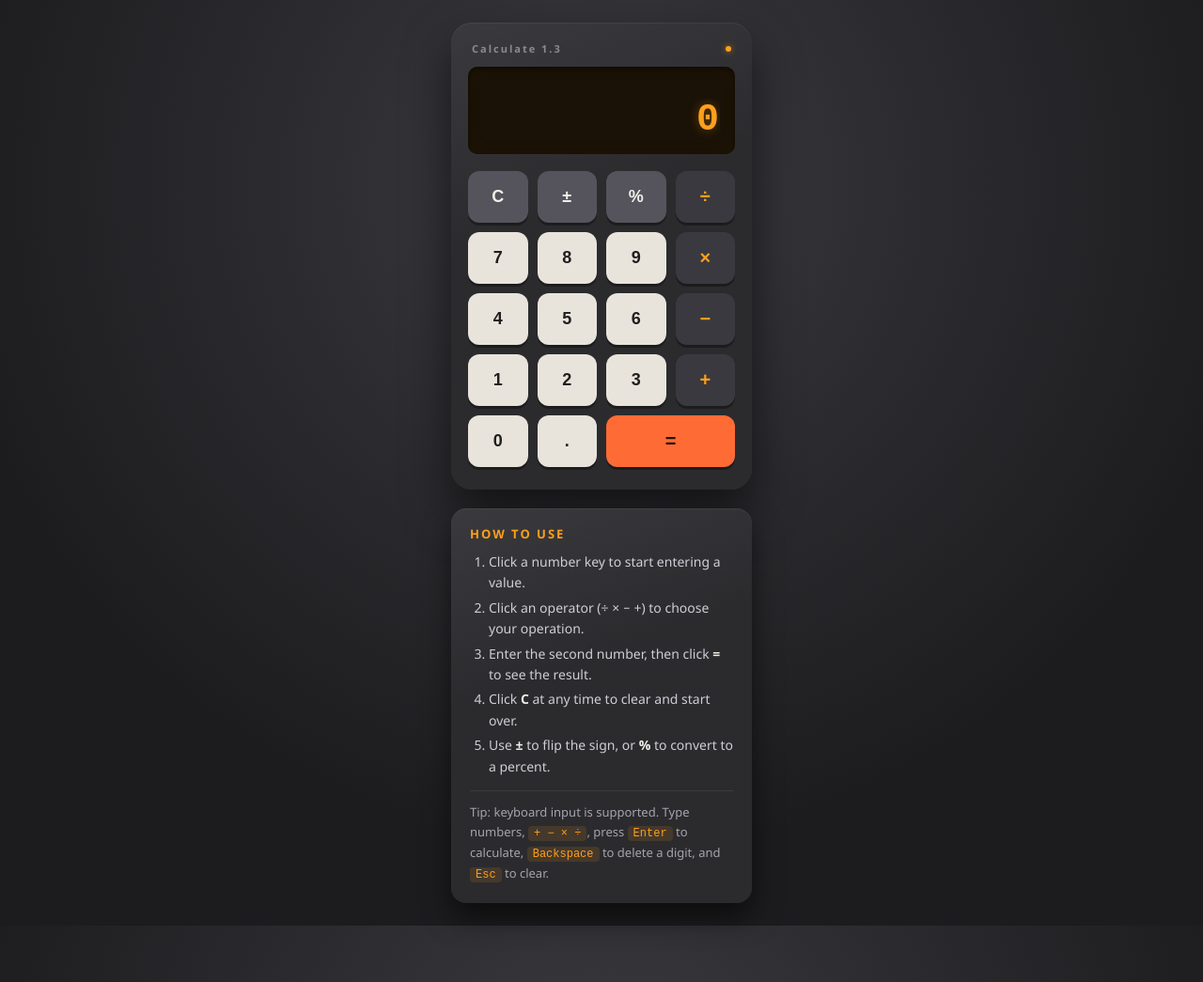
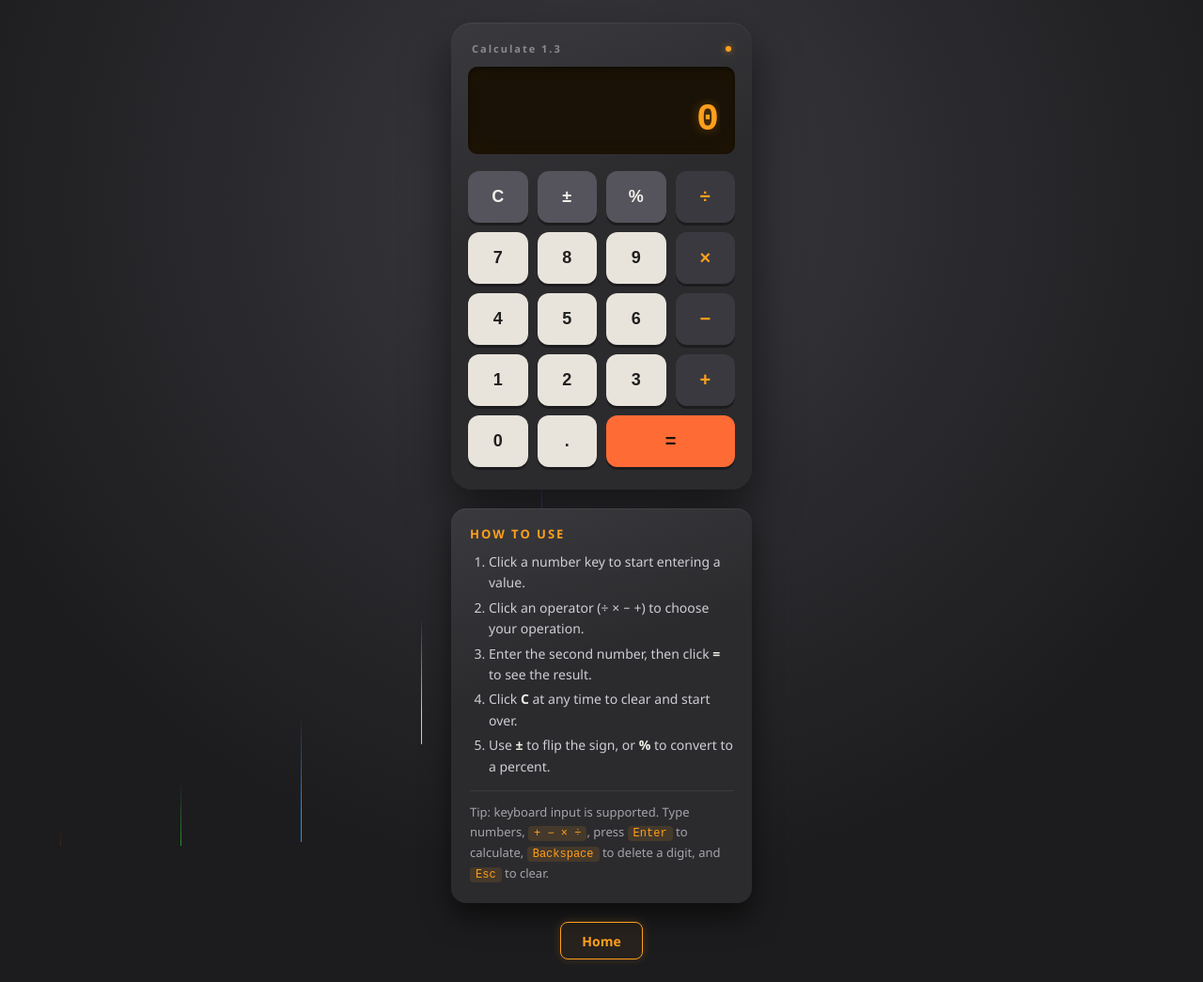
Before and after one commit to Digitalus/digitalus.github.io, a Jekyll site: the page apps/calc/index.html, which Jekyll copies as it is, in a window 1280 px wide. Shown: the whole page at 94% size. Built offline with Jekyll 4.4.1, drawn with Linux system fonts in a browser that asks for light colours.

Commit message:
Added animated background and homepage link to Calculator app

```diff
--- a/apps/calc/index.html
+++ b/apps/calc/index.html
@@ -7,6 +7,19 @@
 <link rel="stylesheet" href="style.css">
 </head>
 <body>
+
+  <div class="lines">
+    <div class="line"></div>
+    <div class="line"></div>
+    <div class="line"></div>
+    <div class="line"></div>
+    <div class="line"></div>
+    <div class="line"></div>
+    <div class="line"></div>
+    <div class="line"></div>
+    <div class="line"></div>
+    <div class="line"></div>
+  </div>
 
   <main class="calc" aria-label="Calculator">
 
@@ -62,6 +75,8 @@
     </p>
   </aside>
 
+  <a class="calc__home" href="https://digitalus.github.io/">Home</a>
+
 <script src="script.js"></script>
 </body>
 </html>
--- a/apps/calc/style.css
+++ b/apps/calc/style.css
@@ -33,6 +33,8 @@
 }
 
 .calc {
+  position: relative;
+  z-index: 1;
   width: 320px;
   background: linear-gradient(160deg, var(--body-case-edge), var(--body-case) 40%);
   border-radius: 22px;
@@ -156,6 +158,8 @@
 }
 
 .howto {
+  position: relative;
+  z-index: 1;
   width: 320px;
   background: linear-gradient(160deg, var(--body-case-edge), var(--body-case) 40%);
   border-radius: 16px;
@@ -218,3 +222,85 @@
     font-size: 32px;
   }
 }
+
+.lines {
+  position: fixed;
+  top: 0;
+  left: 0;
+  right: 0;
+  bottom: 0;
+  z-index: 0;
+  margin: auto;
+  width: 90vw;
+  display: flex;
+  justify-content: space-between;
+  pointer-events: none;
+}
+
+.line {
+  position: relative;
+  width: 1px;
+  height: 100%;
+  overflow: hidden;
+}
+
+.line::after {
+  content: '';
+  display: block;
+  position: absolute;
+  height: 15vh;
+  width: 100%;
+  top: -50%;
+  left: 0;
+  background: linear-gradient(to bottom, rgba(255, 255, 255, 0) 0%, #ffffff 75%, #ffffff 100%);
+  animation: drop 7s 0s infinite;
+  animation-fill-mode: forwards;
+  animation-timing-function: cubic-bezier(0.4, 0.26, 0, 0.97);
+}
+
+.line:nth-child(1)::after { background: linear-gradient(to bottom, rgba(255, 255, 255, 0) 0%, #FF4500 75%, #FF4500 100%); animation-delay: 0.5s; }
+.line:nth-child(2)::after { background: linear-gradient(to bottom, rgba(255, 255, 255, 0) 0%, #32CD32 75%, #32CD32 100%); animation-delay: 1s; }
+.line:nth-child(3)::after { background: linear-gradient(to bottom, rgba(255, 255, 255, 0) 0%, #1E90FF 75%, #1E90FF 100%); animation-delay: 1.5s; }
+.line:nth-child(4)::after { background: linear-gradient(to bottom, rgba(255, 255, 255, 0) 0%, #FFD700 75%, #FFD700 100%); animation-delay: 2s; }
+.line:nth-child(5)::after { background: linear-gradient(to bottom, rgba(255, 255, 255, 0) 0%, #8A2BE2 75%, #8A2BE2 100%); animation-delay: 2.5s; }
+.line:nth-child(6)::after { background: linear-gradient(to bottom, rgba(255, 255, 255, 0) 0%, #20B2AA 75%, #20B2AA 100%); animation-delay: 3s; }
+.line:nth-child(7)::after { background: linear-gradient(to bottom, rgba(255, 255, 255, 0) 0%, #DC143C 75%, #DC143C 100%); animation-delay: 3.5s; }
+.line:nth-child(8)::after { background: linear-gradient(to bottom, rgba(255, 255, 255, 0) 0%, #00FA9A 75%, #00FA9A 100%); animation-delay: 4s; }
+.line:nth-child(9)::after { background: linear-gradient(to bottom, rgba(255, 255, 255, 0) 0%, #FF1493 75%, #FF1493 100%); animation-delay: 4.5s; }
+.line:nth-child(10)::after { background: linear-gradient(to bottom, rgba(255, 255, 255, 0) 0%, #00BFFF 75%, #00BFFF 100%); animation-delay: 5s; }
+
+@keyframes drop {
+  0% { top: -50%; }
+  100% { top: 110%; }
+}
+
+@media (prefers-reduced-motion: reduce) {
+  .line::after {
+    animation: none;
+    top: 20%;
+  }
+}
+
+.calc__home {
+  position: relative;
+  z-index: 1;
+  display: inline-flex;
+  align-items: center;
+  justify-content: center;
+  border-radius: 8px;
+  padding: 0.6rem 1.4rem;
+  font-weight: 600;
+  font-size: 14px;
+  color: var(--screen-glow);
+  border: 1px solid var(--screen-glow);
+  text-decoration: none;
+  background: rgba(255, 159, 28, 0.05);
+  box-shadow: 0 0 10px rgba(255, 159, 28, 0.2);
+  transition: all 0.15s ease;
+}
+
+.calc__home:hover {
+  background: var(--screen-glow);
+  color: #1a1206;
+  box-shadow: 0 0 16px rgba(255, 159, 28, 0.5);
+}
```
